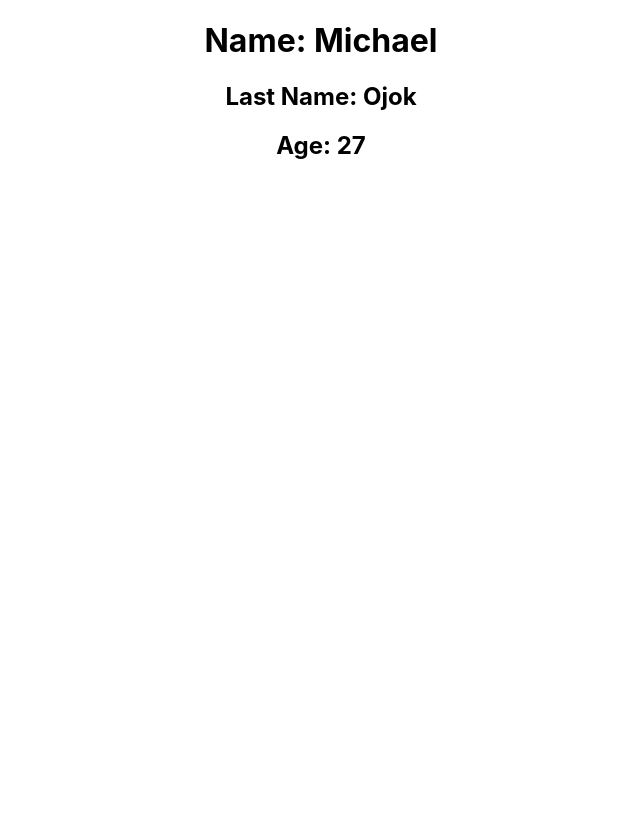
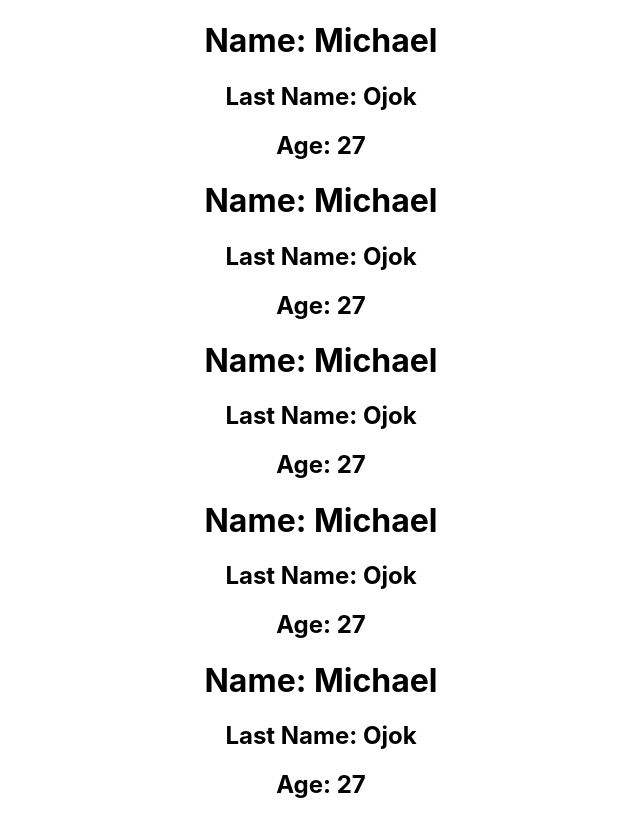
Before and after one commit to Michaelojok11/react-p-daily, a React (Create React App) app: page / in a window 1280 px wide. Shown: the whole page, without its empty margins (319-959 px from the left). Built offline with nearby package versions, Linux system fonts and the light colour scheme.

Commit message:
update git

```diff
--- a/src/App.js
+++ b/src/App.js
@@ -16,6 +16,10 @@ const App = () => {
   return (
     <div className="App">
     <Person />
+    <Person />
+    <Person />
+    <Person />
+    <Person />
 
     </div>
   );
```
